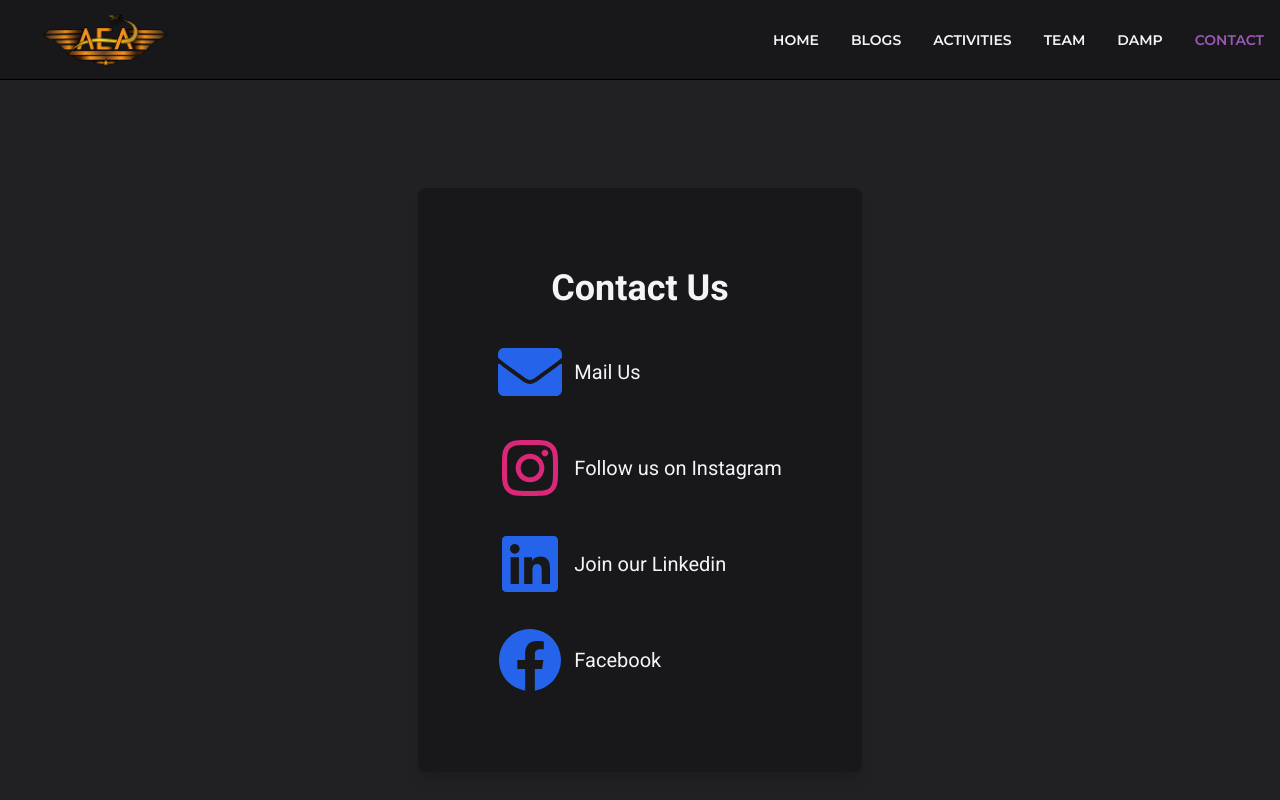
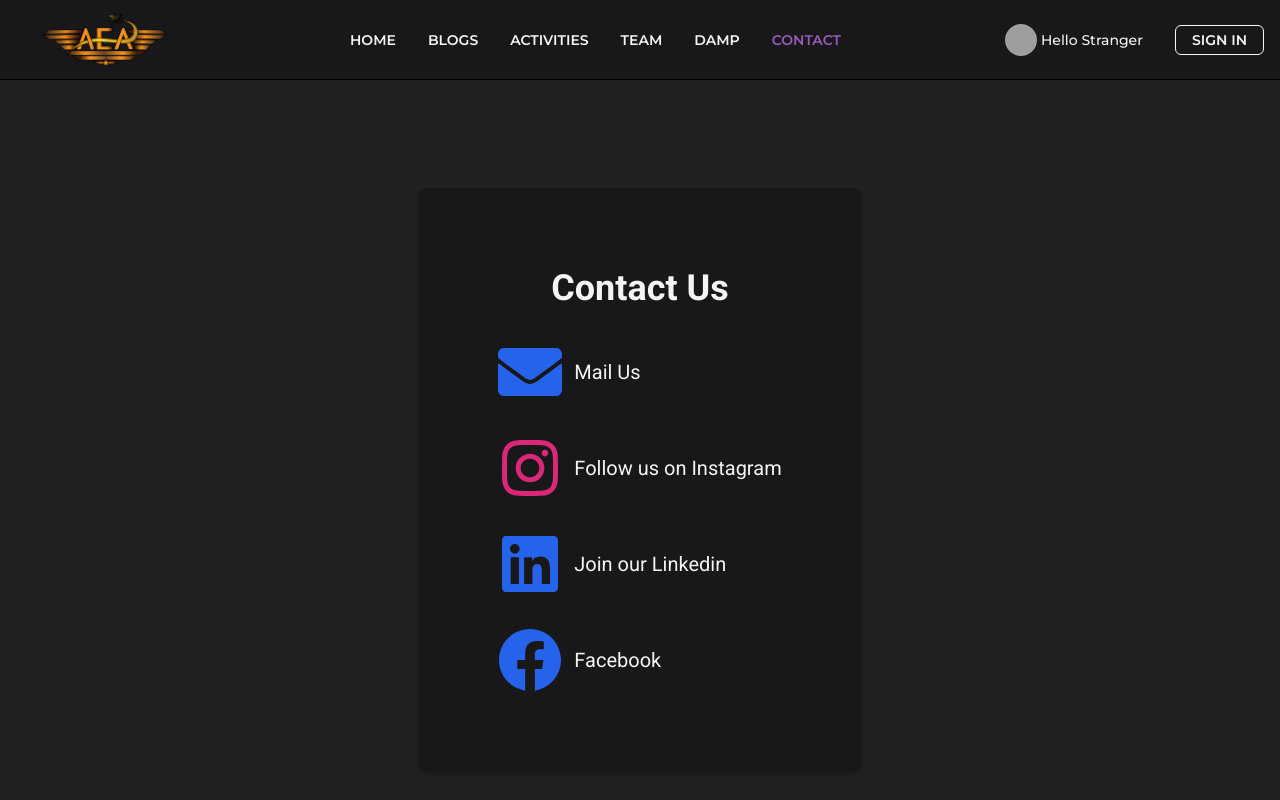
Before and after one commit to anushkav18888/aero_demo, a Next.js app: page /contact in a window 1280 px wide. Shown: the top 800 px of the page. Built offline with nearby package versions, Linux system fonts and the light colour scheme; no server answers; grey boxes are pictures that could not be loaded.

Commit message:
added sign in again

```diff
--- a/components/Header.tsx
+++ b/components/Header.tsx
@@ -54,7 +54,23 @@ const Header = () => {
         </div>
 
 
-
+ <div className="flex items-center gap-8 text-lg">
+          <div className="flex items-center gap-1">
+            <img
+              className="w-8 h-8 rounded-full"
+              src={session ? session?.user!.image! : "https://thumbs.dreamstime.com/b/default-avatar-profile-icon-social-media-user-vector-default-avatar-profile-icon-social-media-user-vector-portrait-176194876.jpg"}
+              alt="logo"
+            />
+            <p className="text-sm font-medium" style={{ color: "#F3F4F6" }}>{session ? session?.user!.name : "Hello Stranger"}</p>
+          </div>
+          {
+            session ? <button onClick={() => signOut()} style={{ color: "#F3F4F6" }} className="uppercase text-sm border-[1px] border-primaryColor hover:border-secondaryColor px-4 py-1 font-semibold hover:text-white rounded-md hover.bg-secondaryColor transition-all duration-300 active:bg-yellow-600">
+              Sign Out
+            </button> : <button onClick={() => signIn()} style={{ color: "#F3F4F6" }} className="uppercase text-sm border-[1px] border-primaryColor hover.borderColor-secondaryColor px-4 py-1 font-semibold hover.text-white rounded-md hover.bg-secondaryColor transition-all duration-300 active.bg-yellow-600">
+              Sign In
+            </button>
+          }
+        </div>
         <div className="lg:hidden">
           <button onClick={handleClick} className="text-white">
             <svg className="w-6 h-6" fill="none" viewBox="0 0 24 24" stroke="currentColor">
```
